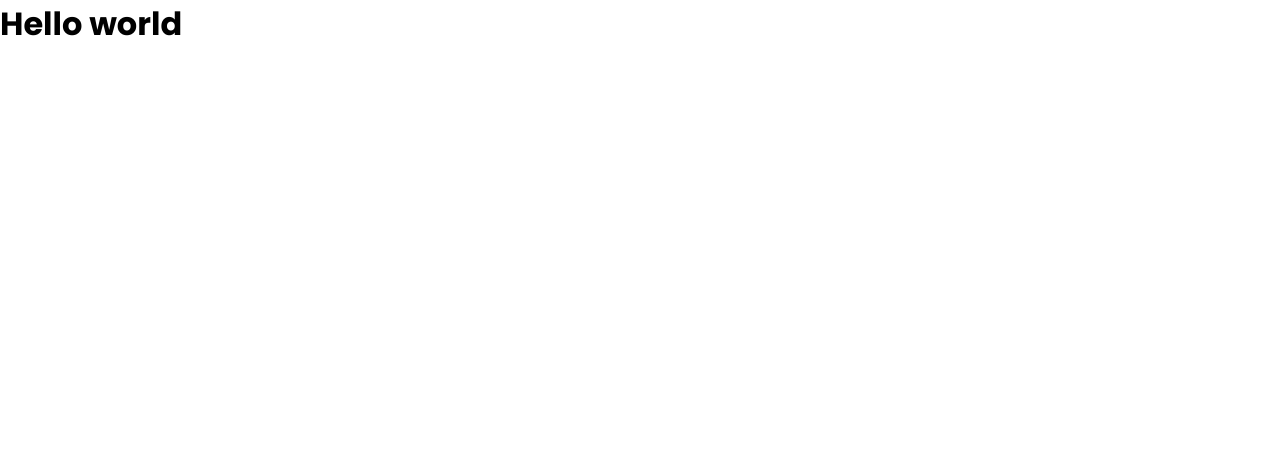
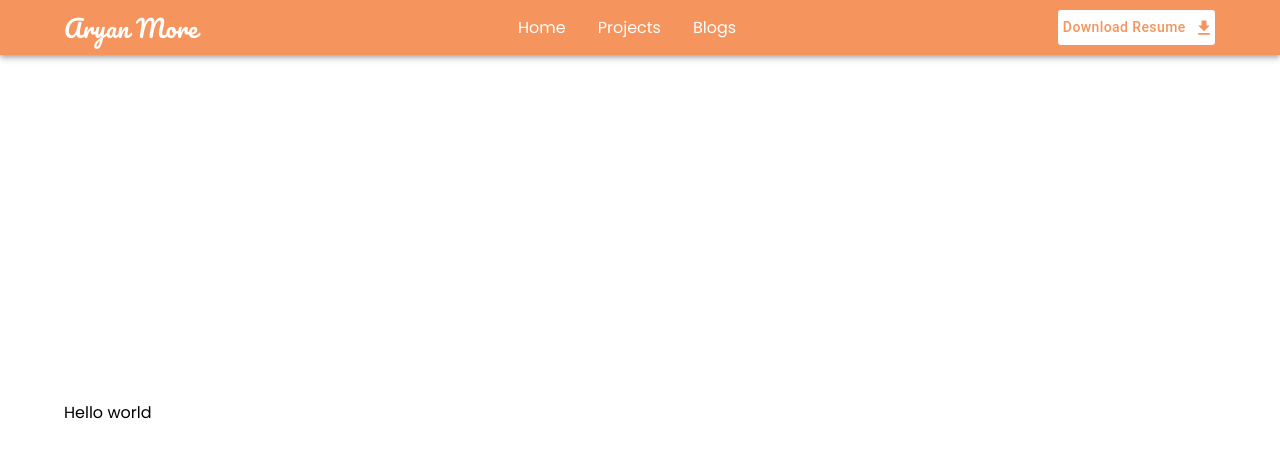
Before and after one commit to aryanMore07/aryan_next_portfolio, a Next.js app: page / in a window 1280 px wide. Shown: the top 456 px of the page. Built offline with nearby package versions, Linux system fonts and the light colour scheme.

Commit message:
Adding mui themeprovider, Adding Navbar and Home Page component

```diff
--- a/app/globals.css
+++ b/app/globals.css
@@ -1,4 +1,4 @@
-@import url("https://fonts.googleapis.com/css2?family=Poppins:ital,wght@0,100;0,200;0,300;0,400;0,500;0,600;0,700;0,800;0,900;1,100;1,200;1,300;1,400;1,500;1,600;1,700;1,800;1,900&display=swap");
+@import url("https://fonts.googleapis.com/css2?family=Pacifico&family=Poppins:ital,wght@0,100;0,200;0,300;0,400;0,500;0,600;0,700;0,800;0,900;1,100;1,200;1,300;1,400;1,500;1,600;1,700;1,800;1,900&display=swap");
 
 * {
   margin: 0px;
--- a/app/layout.js
+++ b/app/layout.js
@@ -1,6 +1,7 @@
 import { ThemeProvider } from "@mui/material/styles";
 import "./globals.css";
 import { theme } from "@/utils/theme";
+import Navbar from "@/components/Navbar";
 
 export const metadata = {
   title: "Create Next App",
@@ -11,7 +12,10 @@ export default function RootLayout({ children }) {
   return (
     <html lang="en">
       <body>
-        <ThemeProvider theme={theme}>{children}</ThemeProvider>
+        <ThemeProvider theme={theme}>
+          <Navbar />
+          {children}
+        </ThemeProvider>
       </body>
     </html>
   );
--- a/app/page.js
+++ b/app/page.js
@@ -1,7 +1,5 @@
+import HomePageComponent from "@/components/home_page_components/HomePageComponent";
+
 export default function Home() {
-  return (
-    <div>
-      <h1>Hello world</h1>
-    </div>
-  );
+  return <HomePageComponent />;
 }
--- a/components/Navbar.js
+++ b/components/Navbar.js
@@ -1,26 +1,132 @@
-import { AppBar, Box } from "@mui/material";
+"use client";
+import { navbar_context } from "@/utils/textUtils";
+import {
+  AppBar,
+  Box,
+  Button,
+  Slide,
+  Typography,
+  useScrollTrigger,
+} from "@mui/material";
 import { styled } from "@mui/material/styles";
+import Link from "next/link";
+import { useRouter } from "next/navigation";
 import React from "react";
+import { MdDownload } from "react-icons/md";
 
 const Container = styled(AppBar)(({ theme }) => ({
   width: "100%",
-  height: "100%",
+  height: "auto",
+  position: "sticky",
 }));
 
 const InnerContainer = styled(Box)(({ theme }) => ({
   maxWidth: "1240px",
   width: "90%",
   height: "55px",
+  margin: "auto",
   display: "flex",
   justifyContent: "space-between",
   alignItems: "center",
 }));
 
-function Navbar() {
+const Heading = styled(Typography)(({ theme }) => ({
+  fontSize: "24px",
+  fontWeight: 400,
+  lineHeight: "32px",
+  fontFamily: "Pacifico, cursive",
+  color: "#fff",
+  textWrap: "nowrap",
+  cursor: "pointer",
+}));
+
+const MiddleContainer = styled(Box)(({ theme }) => ({
+  width: "100%",
+  height: "100%",
+  display: "flex",
+  justifyContent: "center",
+  alignItems: "center",
+  gap: theme.spacing(4),
+}));
+
+const DownloadBtn = styled(Button)(({ theme }) => ({
+  textWrap: "nowrap",
+  paddingLeft: theme.spacing(3),
+  paddingRight: theme.spacing(3),
+  border: `1px solid ${theme.palette.primary.main}`,
+  color: theme.palette.primary.main,
+  backgroundColor: theme.palette.secondary.main,
+  textTransform: "capitalize",
+  "&:hover": {
+    color: theme.palette.secondary.main,
+    backgroundColor: theme.palette.primary.main,
+    border: `1px solid ${theme.palette.secondary.main}`,
+  },
+}));
+
+const LinkComponent = styled(Link)(({ theme }) => ({
+  fontSize: "16px",
+  color: theme.palette.secondary.main,
+  fontWeight: 400,
+  lineHeight: "28px",
+  textDecoration: "none",
+  position: "relative",
+  "&::after": {
+    content: '""',
+    position: "absolute",
+    left: 0,
+    bottom: 0,
+    height: "2px",
+    width: "0",
+    backgroundColor: theme.palette.secondary.main,
+    transition: "width 0.3s ease",
+  },
+  "&:hover::after": {
+    width: "100%",
+  },
+}));
+
+function HideOnScroll(props) {
+  const { children, window } = props;
+  const trigger = useScrollTrigger({
+    target: window ? window() : undefined,
+  });
+
   return (
-    <Container>
-      <InnerContainer></InnerContainer>
-    </Container>
+    <Slide appear={false} direction="down" in={!trigger}>
+      {children ?? <div />}
+    </Slide>
+  );
+}
+
+function Navbar(props) {
+  const router = useRouter();
+  return (
+    <HideOnScroll {...props}>
+      <Container>
+        <InnerContainer>
+          <Heading
+            onClick={() => {
+              router.push("/");
+            }}
+          >
+            Aryan More
+          </Heading>
+          <MiddleContainer>
+            {navbar_context.menu_links.map((link) => {
+              return (
+                <LinkComponent href={link.path} key={link._id}>
+                  {link.title}
+                </LinkComponent>
+              );
+            })}
+          </MiddleContainer>
+          <DownloadBtn endIcon={<MdDownload />} variant="outlined">
+            Download Resume
+          </DownloadBtn>
+        </InnerContainer>
+      </Container>
+    </HideOnScroll>
   );
 }
 
--- /dev/null
+++ b/components/home_page_components/HomePageComponent.js
@@ -0,0 +1,29 @@
+"use client";
+import { Box } from "@mui/material";
+import { styled } from "@mui/material/styles";
+import React from "react";
+
+const Container = styled(Box)(({ theme }) => ({
+  width: "100%",
+  minHeight: "calc(100vh - 55px)",
+  display: "flex",
+  justifyContent: "center",
+  alignItems: "center",
+}));
+
+const InnerContainer = styled(Box)(({ theme }) => ({
+  maxWidth: "1240px",
+  width: "90%",
+  height: "55px",
+  margin: "auto",
+}));
+
+function HomePageComponent() {
+  return (
+    <Container>
+      <InnerContainer>Hello world</InnerContainer>
+    </Container>
+  );
+}
+
+export default HomePageComponent;
--- a/utils/textUtils.js
+++ b/utils/textUtils.js
@@ -0,0 +1,19 @@
+export const navbar_context = {
+  menu_links: [
+    {
+      _id: "87ebef4f-d043-4e33-a588-52730396dfb0",
+      title: "Home",
+      path: "/",
+    },
+    {
+      _id: "87dd8822-78a7-4398-bbf6-3e25ab63030b",
+      title: "Projects",
+      path: "/projects",
+    },
+    {
+      _id: "86c385e6-b4c9-4eba-a08d-331455f43672",
+      title: "Blogs",
+      path: "/blogs",
+    },
+  ],
+};
--- a/utils/theme.js
+++ b/utils/theme.js
@@ -13,7 +13,7 @@ export const theme = createTheme({
   },
   palette: {
     primary: {
-      main: "#fea500",
+      main: "#f5945c",
     },
     secondary: {
       main: "#fff",
```
